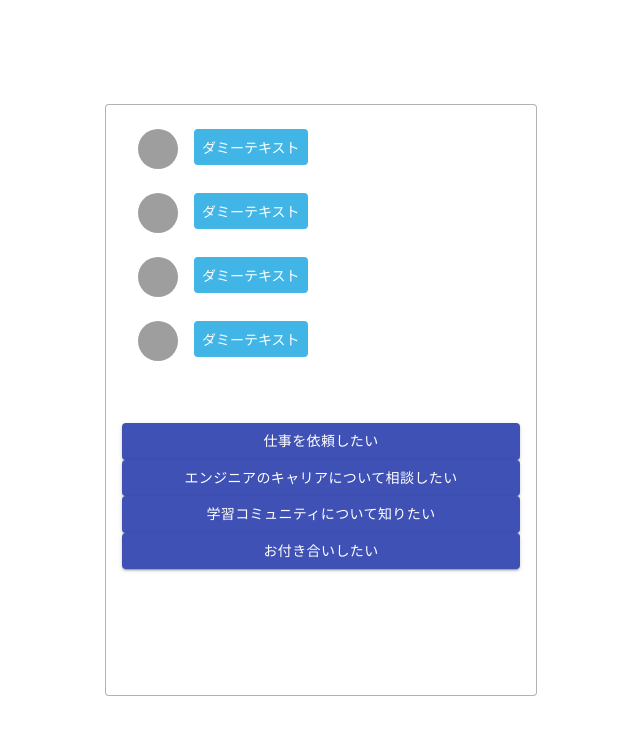
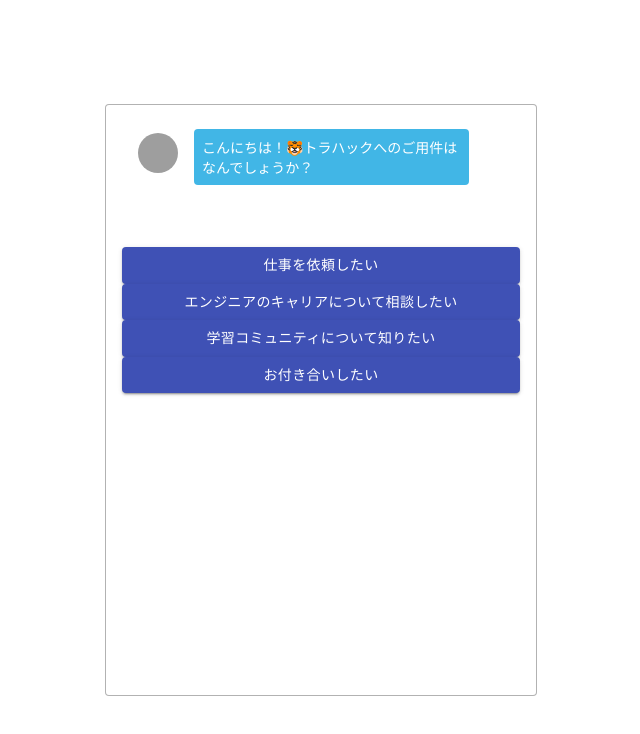
Before and after one commit to g-taiger/chatbot-demo, a React (Create React App) app in the folder app/react-app/: page / in a window 1280 px wide. Shown: the top 734 px of the page, without its empty margins (319-959 px from the left). Built offline with nearby package versions, Linux system fonts and the light colour scheme; grey boxes are pictures that could not be loaded.

Commit message:
Apply dataset to chat and chats components

```diff
--- a/app/react-app/src/App.jsx
+++ b/app/react-app/src/App.jsx
@@ -24,15 +24,32 @@ export default class App extends React.Component {
     })
   }
 
+  initChats = () => {
+    const initDataset = this.state.dataset[this.state.currentId];
+    const chat = {
+      text: initDataset.question,
+      type: "question"
+    }
+
+    const chats = this.state.chats;
+    chats.push(chat)
+
+    this.setState( {
+      chats: chats
+    })
+
+  }
+
   componentDidMount() {
-    this.initAnswer()
+    this.initAnswer();
+    this.initChats();
   }
 
   render() {
     return (
       <section className="c-section">
         <div className="c-box">
-          <Chats/>
+          <Chats chats={this.state.chats}/>
           <AnswersList answers={this.state.answers}/>
         </div>
       </section>
--- a/app/react-app/src/components/Chat.jsx
+++ b/app/react-app/src/components/Chat.jsx
@@ -1,17 +1,18 @@
 import React from "react";
 import ListItem from '@material-ui/core/ListItem';
-import ListItemText from '@material-ui/core/ListItemText';
 import ListItemAvatar from '@material-ui/core/ListItemAvatar';
 import Avatar from '@material-ui/core/Avatar';
-import Typography from '@material-ui/core/Typography';
 
-const Chat = () => {
+const Chat = (props) => {
+  const isQusetion = (props.type === "question");
+  const classes = isQusetion ? "p-chat__row" : "p-chat__reverse";
+
   return(
-    <ListItem alignItems="flex-start">
+    <ListItem className={classes}>
         <ListItemAvatar>
           <Avatar alt="icon" src="/static/images/avatar/1.jpg" />
         </ListItemAvatar>
-        <div className="p-chat__bubble">ダミーテキスト</div>
+        <div className="p-chat__bubble">{props.text}</div>
     </ListItem>
   )
 }
--- a/app/react-app/src/components/Chats.jsx
+++ b/app/react-app/src/components/Chats.jsx
@@ -11,14 +11,15 @@ const useStyles = makeStyles((theme) => ({
   },
 }));
 
-const Chats = () => {
+const Chats = (props) => {
   const classes = useStyles();
   return(
     <List className={classes.root}>
-      <Chat/>
-      <Chat/>
-      <Chat/>
-      <Chat/>
+      {props.chats.map((chat, index) => {
+        return (
+          <Chat text={chat.text} type={chat.type} key={index.toString()}/>
+        )
+      })}
     </List>
   )
 }
--- a/app/react-app/src/index.js
+++ b/app/react-app/src/index.js
@@ -6,9 +6,9 @@ import reportWebVitals from './reportWebVitals';
 
 const root = ReactDOM.createRoot(document.getElementById('root'));
 root.render(
-  <React.StrictMode>
+  <React.Fragment>
     <App />
-  </React.StrictMode>
+  </React.Fragment>
 );
 
 // If you want to start measuring performance in your app, pass a function
```
